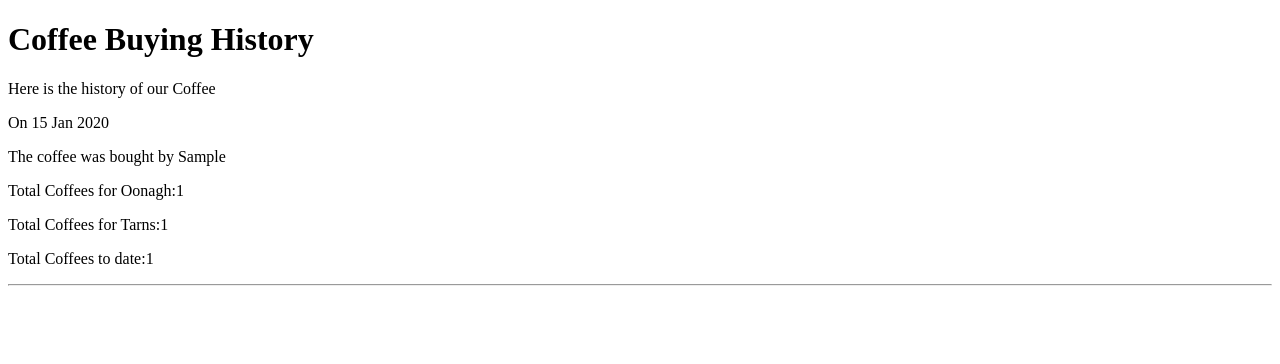
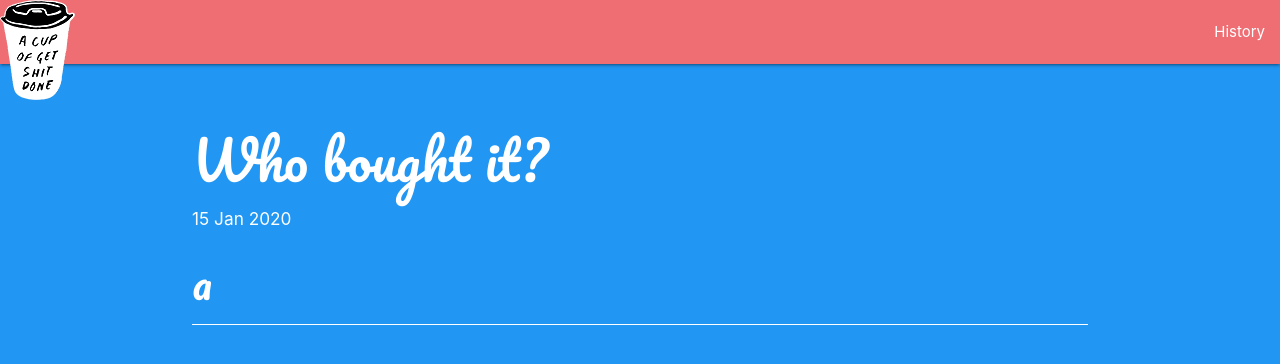
Before and after one commit to andrewdotdobson/coffeetime, a Node server app: template views/history.pug in a window 1280 px wide. Shown: the top 364 px of the page. Run offline with Node 20, Linux system fonts and the light colour scheme; the template is opened without the code that fills it: most values are stand-ins (such as "Sample title", 1, 10 or a date in 2020); some libraries are stand-ins or nearby versions.

Commit message:
major update

```diff
--- /dev/null
+++ b/public/css/main.css
@@ -0,0 +1,14 @@
+.pacif {
+	font-family: 'Pacifico', cursive;
+}
+.toppad {
+	padding-top: 30px;
+}
+header {
+	background-color: #000000;
+	padding: 20px 0;
+}
+.historyBlock {
+
+	border-bottom: 1px white solid;
+}
--- a/server.js
+++ b/server.js
@@ -6,14 +6,10 @@ app.set('view engine', 'pug')
 app.use(express.static('public'))
 
 var users = ["Oonagh", "Tarns"]
-var whoPaysToday = users[0]
-var totalO = 1
-var totalT = 1
-var totalCoffees = totalO + totalT
-
 var lastItem
-var userIndex = 0
-var nextCoffeeBy = 'Oonagh'
+var userIndex
+var collectionSize
+var isSkipped = false
 
 var moment = require('moment');
 
@@ -27,31 +23,36 @@ MongoClient.connect('mongodb://add-coffeetime-app:cawffe33_T1fE@ds119070.mlab.co
 	startServing();
 })
 
-
 app.use(bodyParser.urlencoded({extended: true}))
 
 // GET routes
 
 app.get('/', (req, res) => {
+	console.log('//////////////////////////////')
 
-	var cursor = db.collection('coffeehistory').find().limit(1).sort({$natural:-1}).toArray(function(err, results) {
-		if(results.length>0){
-			lastItem = results[0]
-			// now we have the lastitem object matching the last entry into the DB.  Let's do something with it.
+	var cursor = db.collection('coffeehistory').find().toArray(function(err,results) {
+//	var cursor = db.collection('coffeehistory').find().limit(1).sort({$natural:-1}).toArray(function(err, results) {
+//	var cursor = db.collection('coffeehistory').find({}).sort({'key': -1}).limit(1).toArray(function(err,results) {
+		collectionSize = results.length;
 
-			if(lastItem.whoBoughtIt == users[0])
-			{
-				whoPaysToday = users[1]
-			} else {
-				whoPaysToday = users[0]
+		if(collectionSize>0){
+			lastItem = results[results.length-1]
+			userIndex = lastItem.userID
+			//console.log("the last db item userID was "+userIndex)
+			//console.log("taken at " + lastItem.timeStamp)
+			//console.log("total size of collection is "+collectionSize)
+			incrementUserIndex()
+			if(isSkipped){
+				incrementUserIndex()
+				isSkipped = false
 			}
-			console.log(whoPaysToday)
-			res.render('index', {results: lastItem, whoPaysToday: whoPaysToday})
+			res.render('index', {whoPaysToday: users[userIndex]})
+
 			} else {
 				db.collection('coffeehistory').save(
 				{
 					timeStamp: moment().format('MMMM Do YYYY, h:mm:ss a'),
-				whoBoughtIt: whoPaysToday,
+					userID: 0,
 					totalO: 0,
 					totalT: 0,
 					totalCoffees: 0
@@ -64,7 +65,8 @@ app.get('/', (req, res) => {
 /*
 	var lastItem = db.collection('quotes').find().limit(1).sort({$natural:-1}).toArray(function(err, results) {
 
-
+		08082343325
+		9026664
 		res.render('index', {title: 'Coffeetime', message: results[0].name})
 	})
 */
@@ -77,8 +79,11 @@ app.get('/', (req, res) => {
 
 app.get('/history', (req,res) => {
 
-	var cursor = db.collection('coffeehistory').find().toArray(function(err,results) {
-		res.render('history.pug', {results: results})
+	var cursor = db.collection('coffeehistory').find().sort( { _id: -1 } ).toArray(function(err,results) {
+
+		console.log(results)
+
+		res.render('history.pug', {results: results, users: users})
 	})
 })
 
@@ -87,32 +92,28 @@ app.get('/history', (req,res) => {
 // POST routes
 
 app.post('/postACoffee', (req, res) => {
+
 	console.log(req.body)
-
-	if(req.body != 'skip')
+	if(req.body.whichPerson == 'skip')
 	{
+		console.log("we've skipped a user")
+		isSkipped = true
+		res.redirect('/')
+	} else {
 		postACoffee(req,res)
-	} else {
-		incrementUserIndex()
-		res.redirect('/')
 	}
 })
 
 
 function postACoffee(req,res) {
 
-	lastItem.timeStamp = moment().format('MMMM Do YYYY, h:mm:ss a')
-	lastItem.whoBoughtIt = whoPaysToday
-	if(whoPaysToday == "Oonagh")
-	{
-		lastItem.totalO ++
-	} else {
-		lastItem.totalT ++
-	}
-	lastItem.totalCoffees++
-	delete lastItem._id;
+	var newEntry = {}
+	newEntry.timeStamp = moment().format('MMMM Do YYYY, h:mm:ss a')
+	newEntry.userID = userIndex
+	//newEntry.totalCoffees = lastItem.totalCoffees++
+
 	db.collection('coffeehistory').save(
-		lastItem, (err, result) => {
+		newEntry, (err, result) => {
 			if (err) return console.log(err)
 			res.redirect('/')
 		})
@@ -121,7 +122,13 @@ function postACoffee(req,res) {
 
 function incrementUserIndex()
 {
-	console.log('next user')
+	console.log("increment userIndex from " + userIndex)
+	userIndex++
+	if(userIndex>=users.length)
+	{
+		userIndex = 0
+	}
+	//console.log('next user: '+ userIndex + ' of ' + users.length + ' username ' + users[userIndex])
 }
 function startServing(){
 
--- a/views/history.pug
+++ b/views/history.pug
@@ -1,16 +1,21 @@
 doctype html
 html(lang="en")
-  include includes/document_head.pug
-  body
-    h1 Coffee Buying History
-    #container.col
-      p.
-        Here is the history of our Coffee
+include includes/document_head.pug
+body.blue
+  include includes/header.pug
+  .container.toppad
+    h2.pacif.white-text Who bought it?
 
-      each entry in results
-        p= 'On ' + entry.timeStamp
-        p= 'The coffee was bought by ' + entry.whoBoughtIt
-        p= 'Total Coffees for Oonagh:' + entry.totalO
-        p= 'Total Coffees for Tarns:' + entry.totalT
-        p= 'Total Coffees to date:' + entry.totalCoffees
-        hr
+
+    each entry in results
+      - us = users[entry.userID]
+      .historyBlock
+        h6.white-text= entry.timeStamp
+        h3.pacif.white-text= us
+        // .row
+          .col.s6.center-align.white-text.pacif
+            |Oonagh: 25
+          .col.s6.center-align.white-text.pacif
+            |Tarns: 23
+
+  include includes/document_foot.pug
--- a/views/includes/document_foot.pug
+++ b/views/includes/document_foot.pug
@@ -0,0 +1,2 @@
+script(src='/js/main.js')
+script(src='https://cdnjs.cloudflare.com/ajax/libs/materialize/1.0.0-beta/js/materialize.min.js')
--- a/views/includes/document_head.pug
+++ b/views/includes/document_head.pug
@@ -1,3 +1,7 @@
 head
   title
-  script(src='/js/main.js')
+  link(rel='stylesheet' href='https://cdnjs.cloudflare.com/ajax/libs/materialize/1.0.0-beta/css/materialize.min.css')
+  link(rel='stylesheet' href='css/main.css')
+  link(href='https://fonts.googleapis.com/css?family=Pacifico' rel='stylesheet')
+  link(href='https://fonts.googleapis.com/icon?family=Material+Icons' rel='stylesheet')
+  meta(name='viewport' content='width=device-width, initial-scale=1.0')
--- a/views/includes/header.pug
+++ b/views/includes/header.pug
@@ -1 +1,7 @@
-p OMG it's coffee time
+nav
+	.nav-wrapper
+		a.brand-logo.pacif.white-text(href='/')
+			img(src='images/cuppa_vs.png')
+		ul#nav-mobile.right
+			li
+				a(href='/history') History
```
Also changed, not shown: views/index.pug (+22 -20 lines), README.md, public/images/cuppa.png (added), public/images/cuppa_sm.png (added), public/images/cuppa_sm2.png (added), public/images/cuppa_vs.png (added), public/images/oonagh.png (added), public/images/tarns.png (added). Lines whose indentation alone changed are shown as unchanged.
